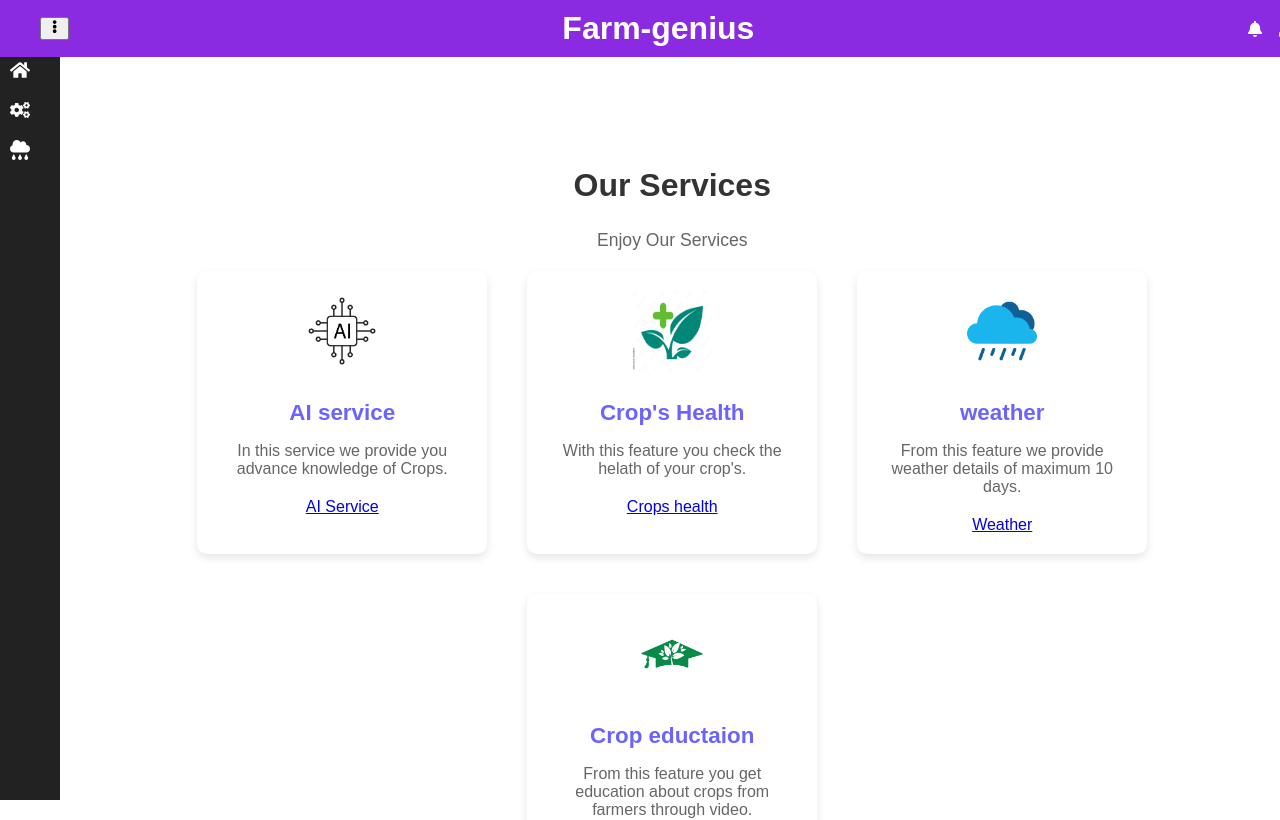
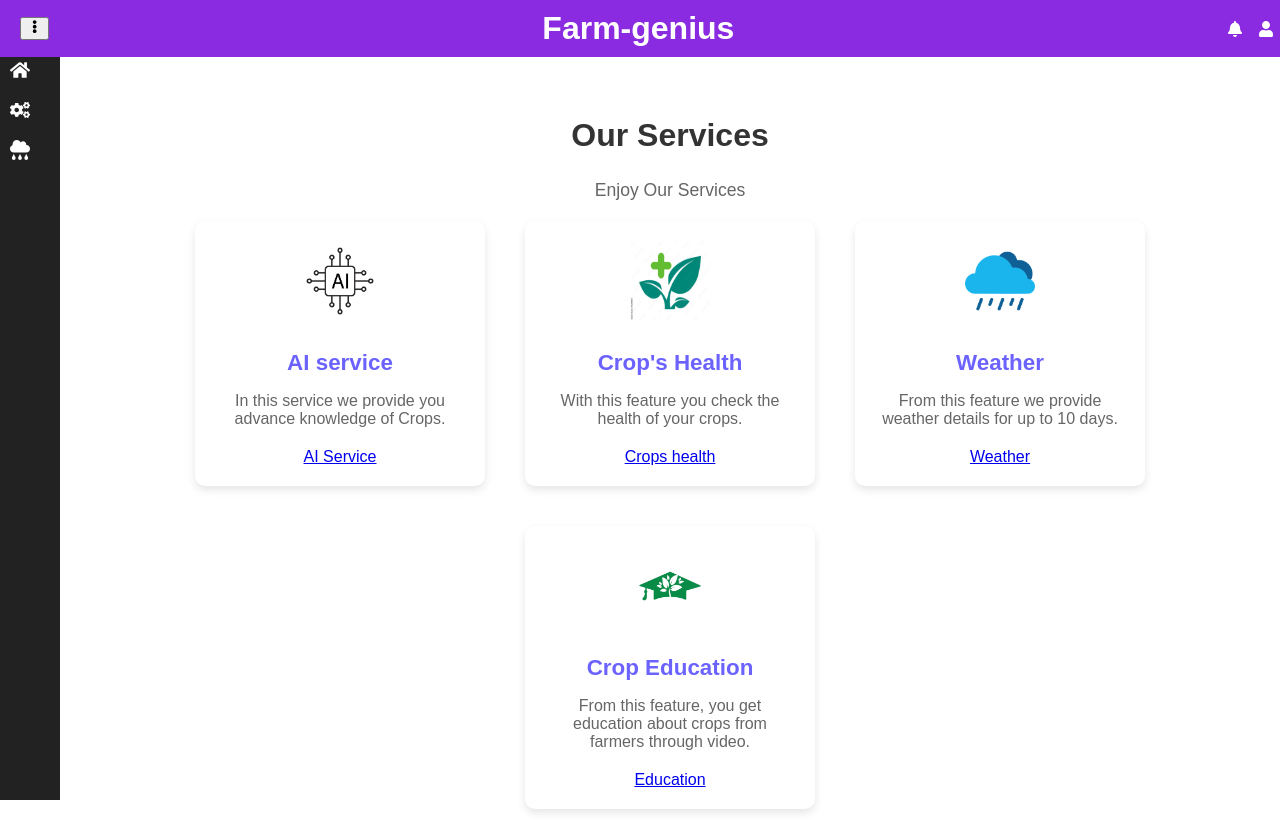
Before and after one commit to anuj3124-javadev/farm-genius, a React (Create React App) app: page /services in a window 1280 px wide. Shown: the top 820 px of the page. Built offline with nearby package versions, Linux system fonts and the light colour scheme.

Commit message:
some update

```diff
--- a/src/App.js
+++ b/src/App.js
@@ -7,55 +7,71 @@ import Services from './components/Services';
 import Weather from './components/Weather';
 import Login from './components/Login';
 import Ai from './components/Ai'; // Import AI component
-
 import './styles.css';
 
+// ✅ Main Layout Component (For Pages with Sidebar & Header)
+const MainLayout = ({ children, isSidebarOpen, toggleSidebar }) => {
+  return (
+    <>
+      <Header isSidebarOpen={isSidebarOpen} toggleSidebar={toggleSidebar} />
+      <div className="layout">
+        <Sidebar isSidebarOpen={isSidebarOpen} />
+        <main className={`content ${isSidebarOpen ? 'with-sidebar' : 'without-sidebar'}`}>
+          {children}
+        </main>
+      </div>
+    </>
+  );
+};
+
+// ✅ App Component
 function App() {
   const [isSidebarOpen, setIsSidebarOpen] = useState(false);
-  const [isLoginOpen, setIsLoginOpen] = useState(false);
-  const [isLoggedIn, setIsLoggedIn] = useState(false);
 
   const toggleSidebar = () => {
     setIsSidebarOpen(!isSidebarOpen);
   };
 
-  const handleLoginClick = () => {
-    setIsLoginOpen(true);
-  };
-
-  const handleCloseLogin = () => {
-    setIsLoginOpen(false);
-  };
-
-  const handleLoginSuccess = () => {
-    setIsLoggedIn(true);
-    setIsLoginOpen(false);
-  };
-
   return (
     <Router>
-      <div className="app-container">
-        <Header
-          isSidebarOpen={isSidebarOpen}
-          toggleSidebar={toggleSidebar}
-          isLoggedIn={isLoggedIn}
-          onLoginClick={handleLoginClick}
+      <Routes>
+        {/* ✅ Pages with Header & Sidebar */}
+        <Route
+          path="/"
+          element={
+            <MainLayout isSidebarOpen={isSidebarOpen} toggleSidebar={toggleSidebar}>
+              <Home />
+            </MainLayout>
+          }
         />
-        <div className="layout">
-          <Sidebar isSidebarOpen={isSidebarOpen} />
-          <main className={`content ${isSidebarOpen ? 'with-sidebar' : 'without-sidebar'}`}>
-            <Routes>
-              <Route path="/" element={<Home />} />
-              <Route path="/services" element={<Services />} />
-              <Route path="/ai-service" element={<Ai />} />
-              <Route path="/weather" element={<Weather />} />
-              <Route path="/login" element={<Login />} />
+        <Route
+          path="/services"
+          element={
+            <MainLayout isSidebarOpen={isSidebarOpen} toggleSidebar={toggleSidebar}>
+              <Services />
+            </MainLayout>
+          }
+        />
+        <Route
+          path="/ai-service"
+          element={
+            <MainLayout isSidebarOpen={isSidebarOpen} toggleSidebar={toggleSidebar}>
+              <Ai />
+            </MainLayout>
+          }
+        />
+        <Route
+          path="/weather"
+          element={
+            <MainLayout isSidebarOpen={isSidebarOpen} toggleSidebar={toggleSidebar}>
+              <Weather />
+            </MainLayout>
+          }
+        />
 
-            </Routes>
-          </main>
-        </div>
-        {isLoginOpen && <Login onClose={handleCloseLogin} onLogin={handleLoginSuccess} />}
-      </div>
+        {/* ✅ Login Page (WITHOUT Header & Sidebar) */}
+        <Route path="/login" element={<Login />} />
+      </Routes>
     </Router>
   );
 }
--- a/src/components/Home.js
+++ b/src/components/Home.js
@@ -1,102 +1,10 @@
-import React, { useState } from 'react';
-// import { Line } from 'react-chartjs-2';
-import Header from './Header';
-import Sidebar from './Sidebar';
+import React from 'react';
 import '../styles.css';
 
 const Home = () => {
-  const [isSidebarOpen, setIsSidebarOpen] = useState(false);
-
-  const toggleSidebar = () => {
-    setIsSidebarOpen(!isSidebarOpen);
-  };
-
-  // // Sample crop data
-  // const cropData = [
-  //   { name: 'Wheat', price: 2500, increase: '5%' },
-  //   { name: 'Rice', price: 3200, increase: '3%' },
-  //   { name: 'Corn', price: 1800, increase: '7%' },
-  //   { name: 'Sugarcane', price: 1500, increase: '2%' },
-  // ];
-
-  // // Line chart data for crop trends
-  // const lineChartData = {
-  //   labels: ['Jan', 'Feb', 'Mar', 'Apr', 'May', 'Jun', 'Jul'], // Months
-  //   datasets: [
-  //     {
-  //       label: 'Wheat Price Trend',
-  //       data: [2300, 2400, 2500, 2600, 2700, 2650, 2500], // Example data for Wheat
-  //       borderColor: '#4CAF50', // Green line
-  //       backgroundColor: 'rgba(76, 175, 80, 0.2)',
-  //       tension: 0.4, // Smooth curve
-  //     },
-  //     {
-  //       label: 'Rice Price Trend',
-  //       data: [3100, 3150, 3200, 3250, 3300, 3270, 3200], // Example data for Rice
-  //       borderColor: '#2196F3', // Blue line
-  //       backgroundColor: 'rgba(33, 150, 243, 0.2)',
-  //       tension: 0.4,
-  //     },
-  //   ],
-  // };
-
-  // // Line chart configuration
-  // const lineChartOptions = {
-  //   responsive: true,
-  //   plugins: {
-  //     legend: {
-  //       position: 'top',
-  //     },
-  //   },
-  //   scales: {
-  //     x: {
-  //       title: {
-  //         display: true,
-  //         text: 'Months',
-  //       },
-  //     },
-  //     y: {
-  //       title: {
-  //         display: true,
-  //         text: 'Price (₹)',
-  //       },
-  //       beginAtZero: false,
-  //     },
-  //   },
-  // };
-
   return (
-    <div>
-      <Header isSidebarOpen={isSidebarOpen} toggleSidebar={toggleSidebar} />
     <div className="layout">
-        <Sidebar isSidebarOpen={isSidebarOpen} />
-        <main className={`home ${isSidebarOpen ? 'with-sidebar' : 'without-sidebar'}`}>
-          {/* <section className="section">
-            <h2>Crop's Market</h2>
-            <div className="crop-table">
-              <table>
-                <thead>
-                  <tr>
-                    <th>Crop Name</th>
-                    <th>Current Price (₹)</th>
-                    <th>Price Increase (%)</th>
-                  </tr>
-                </thead>
-                <tbody>
-                  {cropData.map((crop, index) => (
-                    <tr key={index}>
-                      <td>{crop.name}</td>
-                      <td>{crop.price}</td>
-                      <td>{crop.increase}</td>
-                    </tr>
-                  ))}
-                </tbody>
-              </table>
-            </div>
-            <div className="graph">
-              <Line data={lineChartData} options={lineChartOptions} />
-            </div>
-          </section> */}
+      <main className="home without-sidebar">
         <section className="section">
           <h2>Weather Reports</h2>
           <div className="weather">
@@ -120,7 +28,6 @@ const Home = () => {
         </section>
       </main>
     </div>
-    </div>
   );
 };
 
--- a/src/components/Services.js
+++ b/src/components/Services.js
@@ -1,68 +1,48 @@
-import React, { useState } from 'react';
+import React from 'react';
 import { Link } from "react-router-dom";
-import Header from "./Header";
-import Sidebar from "./Sidebar";
 import "../styles.css";
 
 const Service = () => {
-    const [isSidebarOpen, setIsSidebarOpen] = useState(false);
-
-      const toggleSidebar = () => {
-        setIsSidebarOpen(!isSidebarOpen);
-      };
   return (
-
-
-   <div className="container">
-         <Header isSidebarOpen={isSidebarOpen} toggleSidebar={toggleSidebar} />
-      <div className="layout">/
-        <Sidebar isSidebarOpen={isSidebarOpen} />
-        <main className={`home ${isSidebarOpen ? 'with-sidebar' : 'without-sidebar'}`}>
-
-
-        <section className="section" >
+    <div className="container">
+      <main className="home without-sidebar">
+        <section className="section">
           <h2>Our Services</h2>
           <p>Enjoy Our Services</p>
           <div className="services-container">
-
             <div className="service-box">
               <img src="/images/AI-service.jpg" alt="AI service" />
               <h3>AI service</h3>
               <p>In this service we provide you advance knowledge of Crops.</p>
               <Link to="/ai-service">AI Service</Link>
-
             </div>
 
             <div className="service-box">
               <img src="/images/Crop-health.jpg" alt="Branding" />
               <h3>Crop's Health</h3>
-              <p>With this feature you check the helath of your crop's.</p>
+              <p>With this feature you check the health of your crops.</p>
               <Link to="">Crops health</Link>
             </div>
 
             <div className="service-box">
               <img src="/images/weather.webp" alt="Development" />
-              <h3>weather</h3>
-              <p>From this feature we provide weather details of maximum 10 days.</p>
+              <h3>Weather</h3>
+              <p>From this feature we provide weather details for up to 10 days.</p>
               <Link to="">Weather</Link>
             </div>
 
             <div className="service-box">
               <img src="/images/crop-edu.jpg" alt="Web Design" />
-              <h3>Crop eductaion</h3>
-              <p>From this feature you get education about crops from farmers through video.</p>
+              <h3>Crop Education</h3>
+              <p>From this feature, you get education about crops from farmers through video.</p>
               <Link to="">Education</Link>
             </div>
-
           </div>
           <div className="learn-more">
-          <Link to="">Learn More</Link>
+            <Link to="">Learn More</Link>
           </div>
         </section>
-
-
       </main>
-    </div>
     </div>
   );
 };
```
Lines whose indentation alone changed are shown as unchanged.
